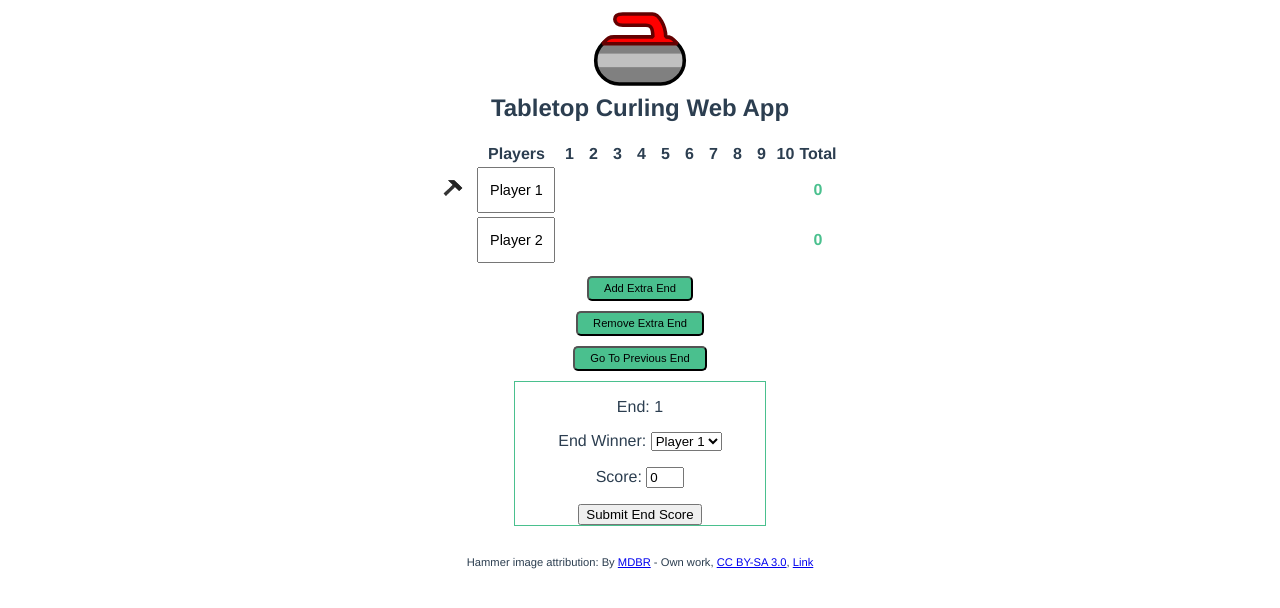
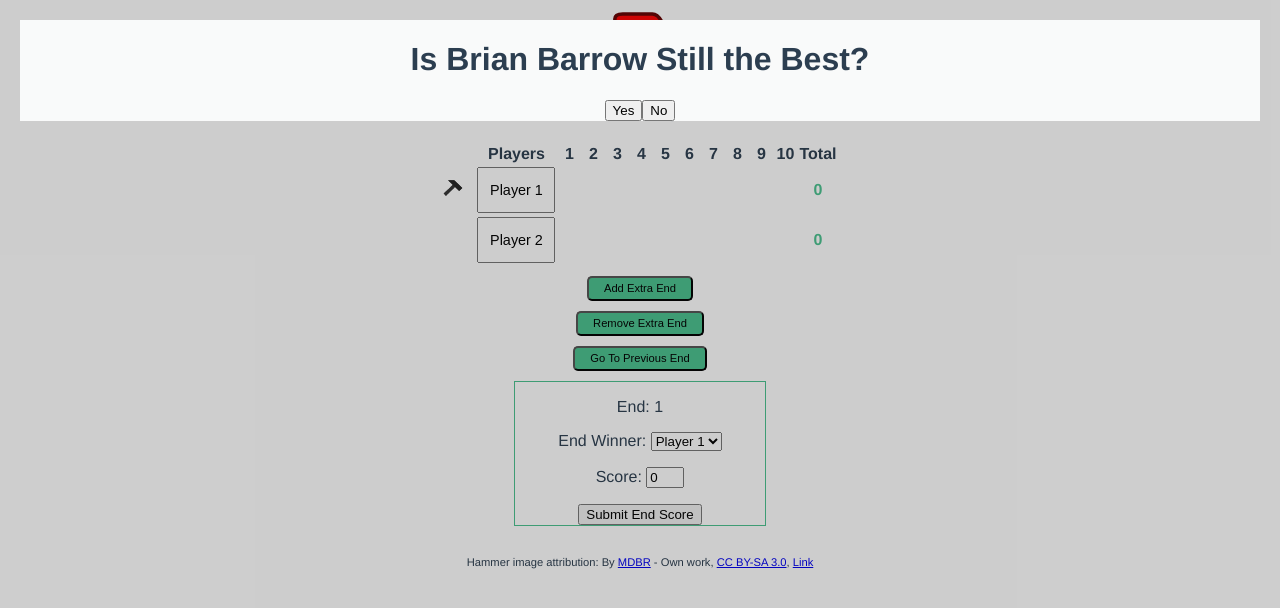
Before and after one commit to briancbarrow/curling-vue, a Vue app: page / in a window 1280 px wide. Shown: the top 608 px of the page. Built offline with nearby package versions, Linux system fonts and the light colour scheme.

Commit message:
added modal, gif and audio

```diff
--- a/package.json
+++ b/package.json
@@ -9,7 +9,8 @@
   },
   "dependencies": {
     "register-service-worker": "^1.5.2",
-    "vue": "^2.6.6"
+    "vue": "^2.6.6",
+    "vuex": "^3.1.1"
   },
   "devDependencies": {
     "@vue/cli-plugin-babel": "^3.4.0",
--- /dev/null
+++ b/src/components/BestPlayerModal.vue
@@ -0,0 +1,65 @@
+<template>
+  <div v-show="isModalVisible" id="best-player-modal">
+    <div class="modal-content">
+      <h1>Is Brian Barrow Still the Best?</h1>
+      <div class="button-container">
+        <button v-on:click="commitToggle">Yes</button>
+        <button v-on:click="playSound">No</button>
+      </div>
+      <img src="https://media0.giphy.com/media/5ftsmLIqktHQA/source.gif" v-if="isGifVisible" >
+      <audio id="beep">
+        <source src="assets/sound/beep.wav" type="audio/wav" />
+      </audio>
+    </div>
+  </div>
+</template>
+
+<script>
+import { mapActions } from 'vuex'
+
+export default {
+  mounted() {
+  },
+  computed: {
+    isModalVisible() {
+      return this.$store.state.isModalVisible;
+    },
+    isGifVisible() {
+      return this.$store.state.showGif
+    }
+  },
+  methods: {
+    ...mapActions([
+      'commitToggle',
+      'toggleGif'
+    ]),
+    playSound () {
+      this.toggleGif()
+        var audio = new Audio("http://wavcentral.com/sounds/movies/jurassic/jurass01.mp3");
+        audio.loop = true;
+        audio.play();
+    }
+  }
+}
+</script>
+
+<style lang="scss" scoped>
+#best-player-modal {
+  position: absolute;
+  top: 0px;
+  background-color: #17161636;
+  padding: 20px;
+  left: 0;
+  margin: auto;
+  width: 100%;
+  height: 100%;
+  box-sizing: border-box;
+}
+.modal-content {
+    display: flex;
+    flex-direction: column;
+    justify-content: center;
+    align-items: center;
+    background-color: #f9fafa;
+}
+</style>
--- a/src/components/ScoreControl.vue
+++ b/src/components/ScoreControl.vue
@@ -31,7 +31,7 @@ export default {
     };
   },
   beforeMount: function() {
-    console.log(this.players);
+    // console.log(this.players);
   },
   props: ["endTracker", "players"],
   methods: {
--- a/src/components/Scorecard.vue
+++ b/src/components/Scorecard.vue
@@ -42,11 +42,13 @@
       :endTracker="endTracker"
       :players="[player1, player2]"
     ></ScoreControl>
+    <BestPlayerModal></BestPlayerModal>
   </div>
 </template>
 
 <script>
 import ScoreControl from "./ScoreControl.vue";
+import BestPlayerModal from "./BestPlayerModal"
 
 export default {
   data() {
@@ -76,7 +78,8 @@ export default {
     }
   },
   components: {
-    ScoreControl
+    ScoreControl,
+    BestPlayerModal
   },
   methods: {
     addEnd() {
--- a/src/main.js
+++ b/src/main.js
@@ -1,9 +1,11 @@
 import Vue from 'vue'
 import App from './App.vue'
 import './registerServiceWorker'
+import store from './store/index.js'
 
 Vue.config.productionTip = false
 
 new Vue({
-  render: h => h(App),
+  store,
+  render: h => h(App)
 }).$mount('#app')
--- /dev/null
+++ b/src/store/index.js
@@ -0,0 +1,49 @@
+import Vuex from 'vuex'
+import Vue from 'vue'
+
+Vue.use(Vuex)
+const store = new Vuex.Store({
+    state: {
+        isModalVisible: true,
+        count: 0,
+        showGif: false
+    },
+    mutations: {
+        toggle (state) {
+            // state.isModalVisible = !state.isModalVisible
+            state.showGif = !state.showGif
+        },
+        toggleGif (state) {
+            state.showGif = !state.showGif
+        },
+        increment(state) {
+            state.count++
+        }
+    },
+    getters: {
+        getModalStatus: state => state.isModalVisible
+    },
+    actions: {
+        commitToggle (context) {
+            context.commit('toggle')
+        },
+        toggleGif(context) {
+            context.commit('toggleGif')
+        }
+    }
+})
+
+export default store;
+//   export const store = new Vuex.Store({
+//     state: {
+//       flavor: ''
+//     },
+//     mutations: {
+//       change(state, flavor) {
+//         state.flavor = flavor
+//       }
+//     },
+//     getters: {
+//       flavor: state => state.flavor
+//     }
+//   })
```
Also changed, not shown: 1 other file (tests, documents, lock files or other folders).
